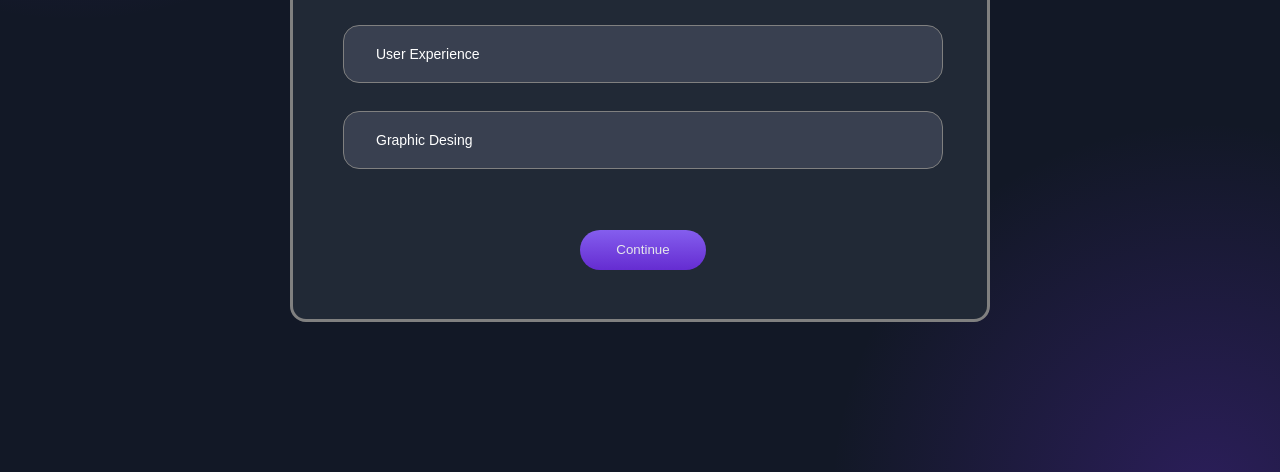
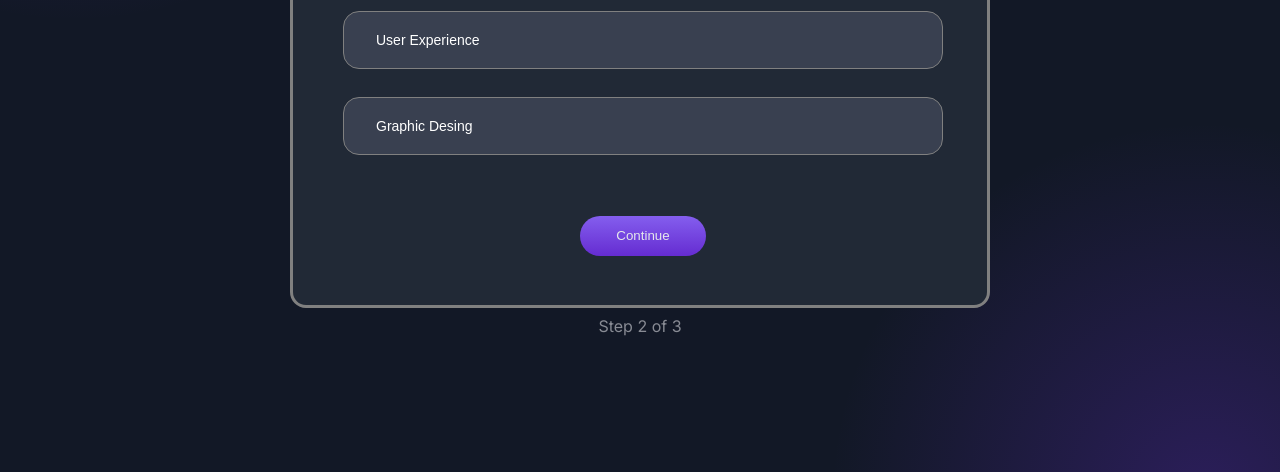
Before and after one commit to MarceBq/simple-register-page, a plain HTML site: page index.html in a window 1280 px wide. Both pictures are taken after typing "Sample", "name@example.com" into the empty fields and a click on the button "Continue". Shown: the part 328-800 px from the top of the page. Drawn offline with Linux system fonts and the light colour scheme.

Commit message:
listo al 95%

```diff
--- a/index.html
+++ b/index.html
@@ -36,7 +36,7 @@
         </div>
     </form>
 
-    <form class="box-three" onsubmit="">
+    <form class="box-three" >
         <div class="third-register-container">
             <h1>Summary</h1>
 
--- a/main.js
+++ b/main.js
@@ -1,3 +1,7 @@
+//Seleccionar el body
+const BODY_ELEMENT = document.body
+
+
 //Seleccionar Formularios
 const BOX_ONE = document.querySelector('.box-one')
 const BOX_TWO = document.querySelector('.box-two')
@@ -10,17 +14,19 @@ const BOX_THREE = document.querySelector('.box-three')
 const NAME_LABEL = document.querySelector('#name')
 const EMAIL_LABEL = document.querySelector('#email')
 
-
 //Almacenar Valores
 let nameValue = ' '
 let emailValue = ' '
+let bottonValue = ' '
 
 //Seleccionar Botones
 const BTN_FIRST = document.querySelector('#btn-first')
 const BTN_SECOND = document.querySelector('#btn-second')
 
+
 // ------ Segundo Step ----- //
 const BOTTONS_SELECTED = document.querySelectorAll('.option')
+
 
 // ------ Tercer Step ----- //
 const THREE_CONTAINER = document.querySelector('.third-register-container')
@@ -30,10 +36,17 @@ const NAME_ELEMENT = document.createElement('p')
 const EMAIL_ELEMENT = document.createElement('p')
 const LIST_ELEMENT = document.createElement('ul')
 
+//Crear elemento para el step
+const NUM_ELEMENT = document.createElement('p')
+
+
 //Tomar valor dates container
 const DATE_CONTAINER = document.querySelector('.dates')
 
-
+//Para el apartado del step
+let numValue = 1;
+NUM_ELEMENT.innerHTML = `Step ${numValue} of 3`
+BODY_ELEMENT.appendChild(NUM_ELEMENT)
 
 //funciones para cambiar primer boton
 BTN_FIRST.addEventListener('click', (e)=>{
@@ -54,14 +67,15 @@ BTN_FIRST.addEventListener('click', (e)=>{
         console.log('Nombre:', nameValue);
         console.log('Email:', emailValue);
 
+        NUM_ELEMENT.innerHTML = `Step ${numValue + 1} of 3`
+
     } else {
         alert("Algunos campos no son válidos. Por favor, revisa el formulario.");
     }
 
+
 });
 
-
-let bottonValue = ' '
 
 // Funcion tomar los valores del boton
 BOTTONS_SELECTED.forEach(botton=>{
@@ -90,4 +104,6 @@ BTN_SECOND.addEventListener('click', (e)=>{
     BOX_TWO.classList.toggle('add-form')
     BOX_THREE.classList.toggle('add-form')
 
+    NUM_ELEMENT.innerHTML = `Step ${numValue + 2} of 3`
+
 })
--- a/style.css
+++ b/style.css
@@ -172,3 +172,8 @@ li{
 .white-text{
     color: white;
 }
+
+body p{
+    margin-top: 8px;
+    color: #888B94;
+}
```
